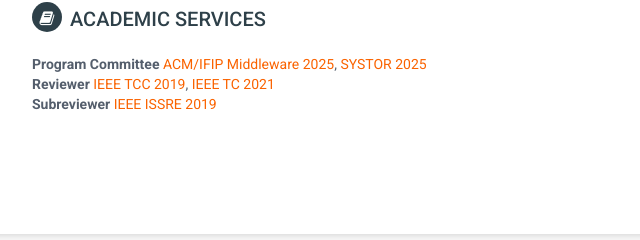
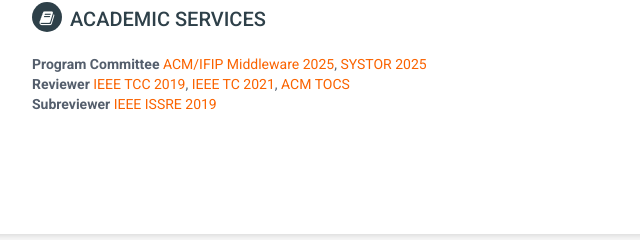
Before and after one commit to beomyeol/beomyeol.github.io, a plain HTML site: page index.html in a window 1280 px wide. Shown: the part 2274-2514 px from the top of the page, 188-828 px from the left. Drawn offline with Linux system fonts and the light colour scheme.

Commit message:
Add TOCS

```diff
--- a/index.html
+++ b/index.html
@@ -318,7 +318,7 @@
           <b>Program Committee</b> <a href="https://middleware-conf.github.io/2025/">ACM/IFIP Middleware 2025</a>, <a href="https://www.systor.org/2025/">SYSTOR 2025</a>
         </div><!--//item-->
         <div class="item">
-          <b>Reviewer</b> <a href="https://www.computer.org/csdl/journal/cc">IEEE TCC 2019</a>, <a href="https://www.computer.org/csdl/journal/tc">IEEE TC 2021</a>
+          <b>Reviewer</b> <a href="https://www.computer.org/csdl/journal/cc">IEEE TCC 2019</a>, <a href="https://www.computer.org/csdl/journal/tc">IEEE TC 2021</a>, <a href="https://dl.acm.org/journal/tocs">ACM TOCS</a>
         </div><!--//item-->
         <div class="item">
           <b>Subreviewer</b> <a href="http://2019.issre.net/">IEEE ISSRE 2019</a>
```
